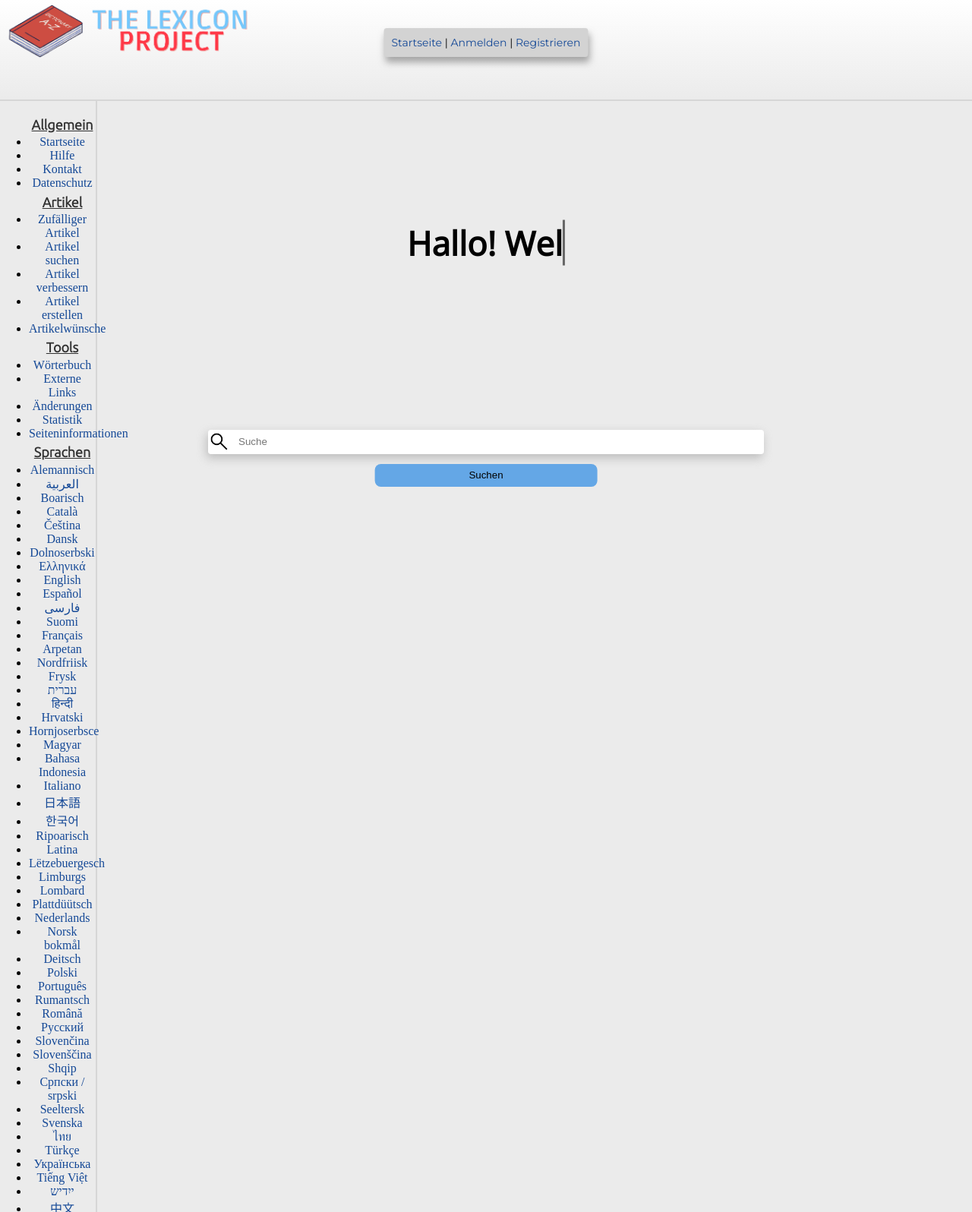
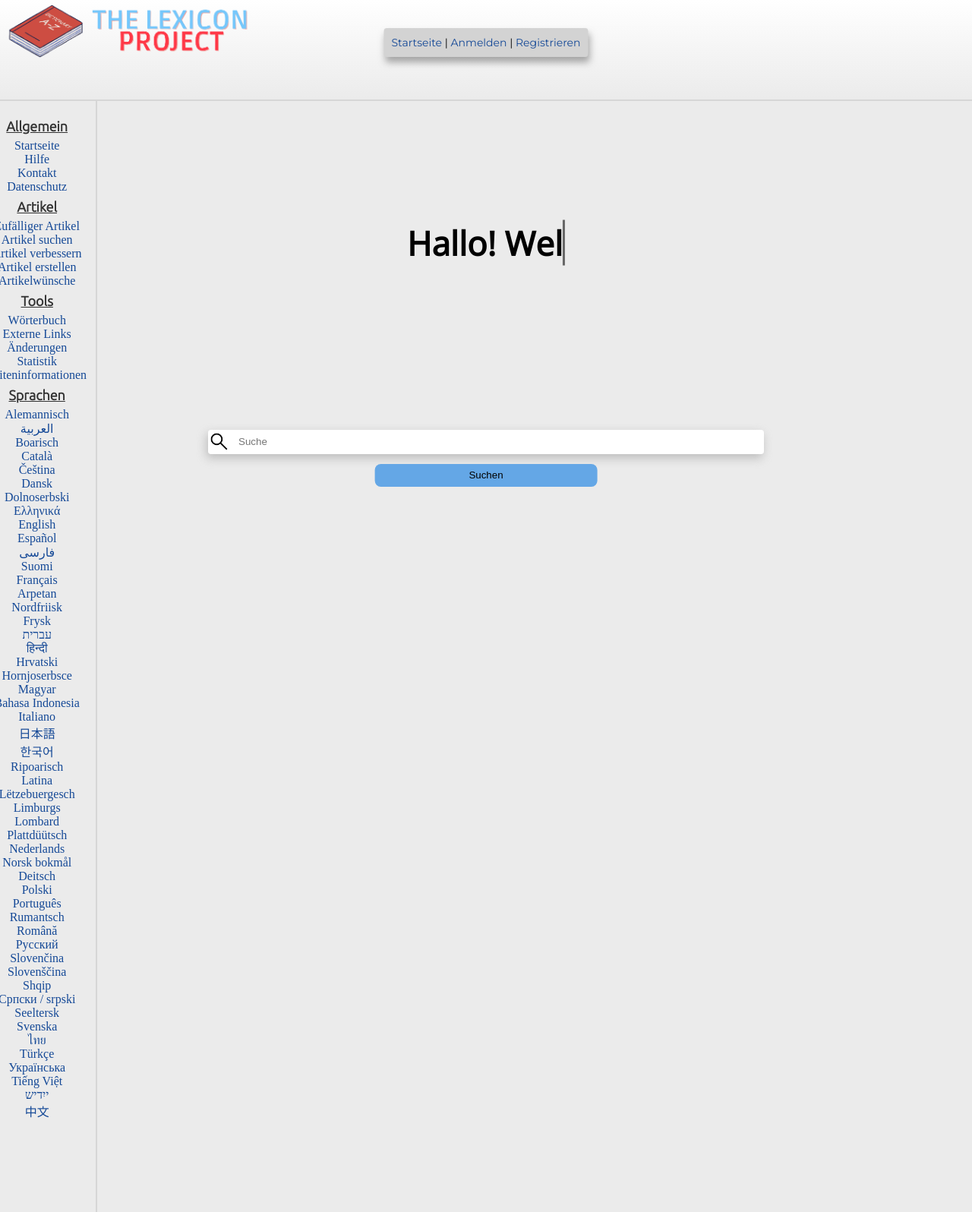
Before and after one commit to the-lexicon-project/The-Lexicon-Project, a PHP site: page /index.php in a window 1280 px wide. Shown: the whole page at 76% size. Run offline with PHP 8.4, Linux system fonts and the light colour scheme.

Commit message:
Update index.php

```diff
--- a/index.php
+++ b/index.php
@@ -36,11 +36,12 @@
         .side {
             position: fixed;
             top: 8.3%;
-            width: 10%;
+            width: auto;
             height: 97%;
             right: 90%;
             border-style: solid;
             border-width: 0px 2px 4px 0px;
+            padding: 0px 2px 4px 0px;
             border-color: rgb(214, 214, 214);
             text-align: center;
         }
@@ -170,8 +171,7 @@
         </div>
         <div class="side">
             <ul class="nav_sidebar_list">
-                <div class="nav_sidebar_items">
-                    <div class="nav_box_sta">
+                <div class="nav_box_sta" style="padding-right: 10px;">
                     <header class="nav_box_header">Allgemein</header>
                     <li>
                         <a>Startseite</a>
@@ -186,7 +186,7 @@
                         <a>Datenschutz</a>
                     </li>
                 </div>
-                    <div class="nav_box_misc_1">
+                <div class="nav_box_misc_1" style="padding-right: 10px;">
                     <header class="nav_box_header">Artikel</header>
                     <li>
                         <a>Zufälliger Artikel</a>
@@ -204,7 +204,7 @@
                         <a>Artikelwünsche</a>
                     </li>
                 </div>
-                    <div class="nav_box_misc_2">
+                <div class="nav_box_misc_2" style="padding-right: 10px;">
                     <header class="nav_box_header">Tools</header>
                     <li>
                         <a>Wörterbuch</a>
@@ -222,7 +222,7 @@
                         <a>Seiteninformationen</a>
                     </li>
                 </div>
-                    <div class="nav_box_misc_3">
+                <div class="nav_box_misc_3" style="padding-right: 10px;">
                     <header class="nav_box_header">Sprachen</header>
                     <li>
                         <a>Alemannisch</a>
@@ -378,7 +378,7 @@
                         <a>中文</a>
                     </li>
                 </div>
-                </div>
+
             </ul>
         </div>
     </div>
@@ -394,8 +394,8 @@
         </script>
     </div>
     <div class="center_search_form">
-        <form action="/action_page.php">
-            <input type="text" id="input_field_1" name="input_field_1" placeholder="Suche" class="center_search_form_input_field_1"> <br><br>
+        <form action="/">
+            <input type="text" id="input_field_1" name="page" placeholder="Suche" class="center_search_form_input_field_1"> <br><br>
             <input type="submit" value="Suchen" class="center_search_form_submit_button">
         </form>
     </div>
```
Lines whose indentation alone changed are shown as unchanged.
